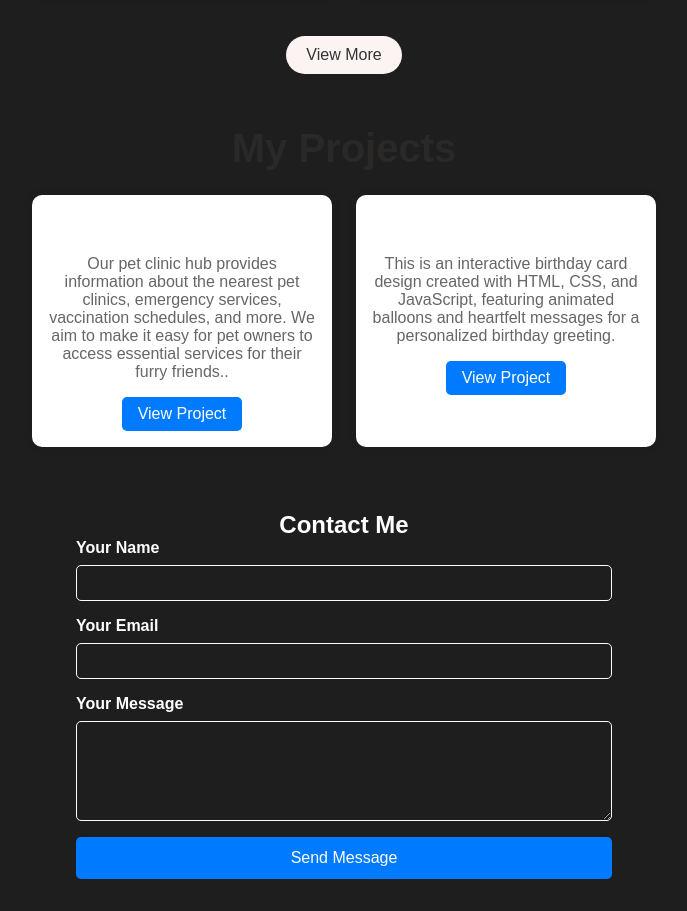
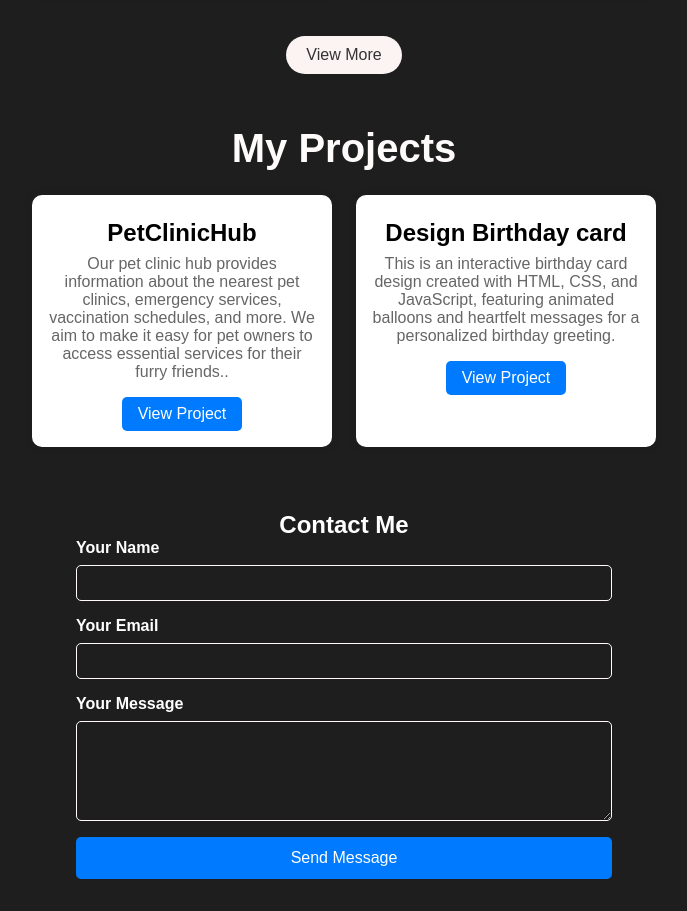
Before and after one commit to mahuyaghosh396/mportfolio, a React (Create React App) app: page / in a window 1280 px wide. Shown: the part 1780-2691 px from the top of the page, without its empty margins (296-983 px from the left). Built offline with nearby package versions, Linux system fonts and the light colour scheme.

Commit message:
change color

```diff
--- a/public/index.html
+++ b/public/index.html
@@ -8,7 +8,7 @@
     <title>Mahuya Portfolio</title>
     <link rel="stylesheet" href="./style.css">
   </head>
-  <body>
+  <body style="background-color: rgb(30, 30, 30);"  color: "white; >
     <noscript>You need to enable JavaScript to run this app.</noscript>
     <div id="root"></div>
 
--- a/src/components/Project/project.css
+++ b/src/components/Project/project.css
@@ -9,7 +9,7 @@
   .projects-title {
     font-size: 2.5rem;
     margin-bottom: 1.5rem;
-    color: #2b2828;
+    color: #fffbfb;
   }
 
   .projects-grid {
--- a/src/components/Project/project.js
+++ b/src/components/Project/project.js
@@ -26,7 +26,9 @@ const Projects = () => {
         {projectList.map((project, index) => (
           <div className="project-item" key={index}>
 
-            <h3 className="project-title">{project.title}</h3>
+           <h3 className="project-title" style={{ color: "black" }}>{project.title}</h3>
+
+
             <p className="project-description">{project.description}</p>
             <a href={project.link} className="project-link" target="_blank" rel="noopener noreferrer">
               View Project
```
